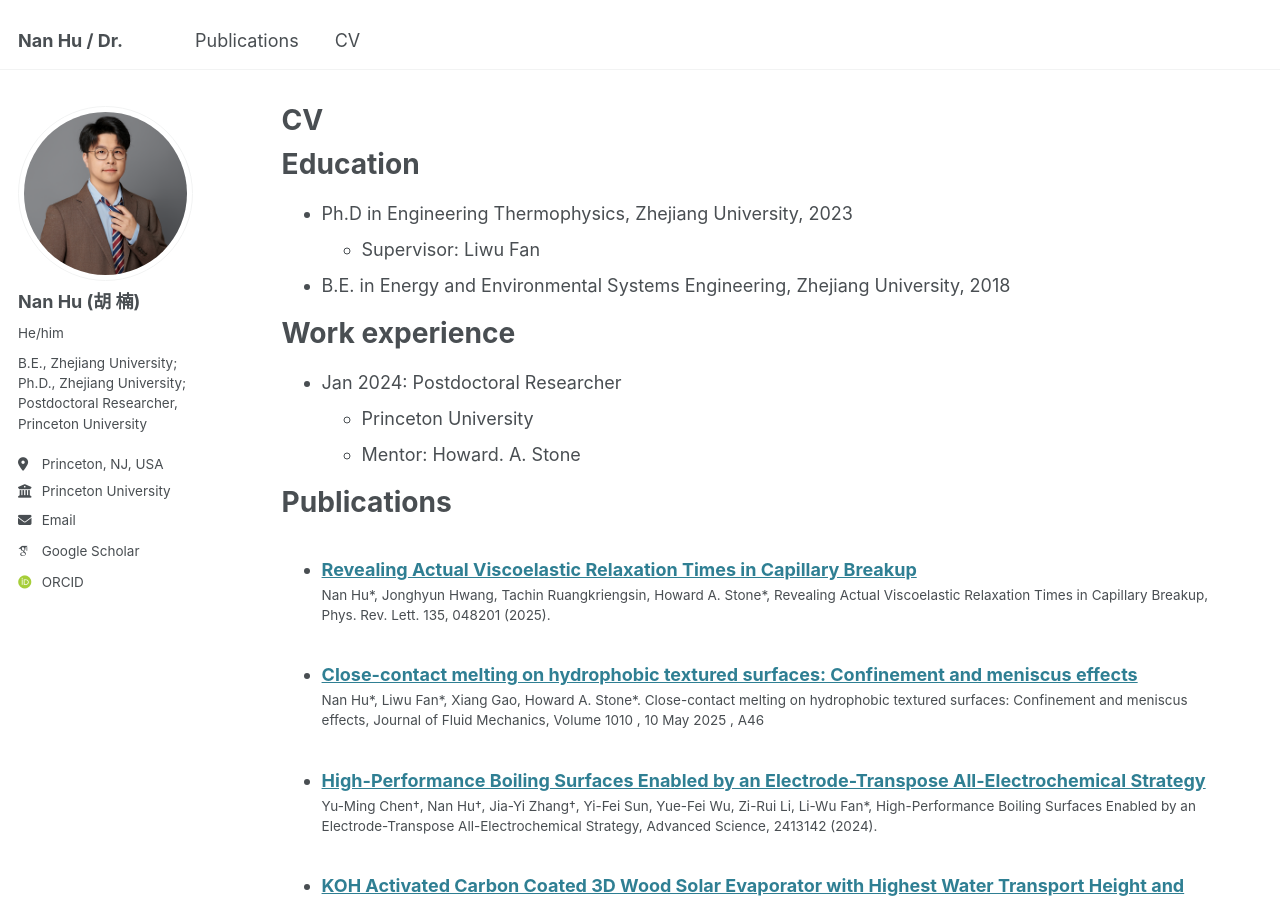
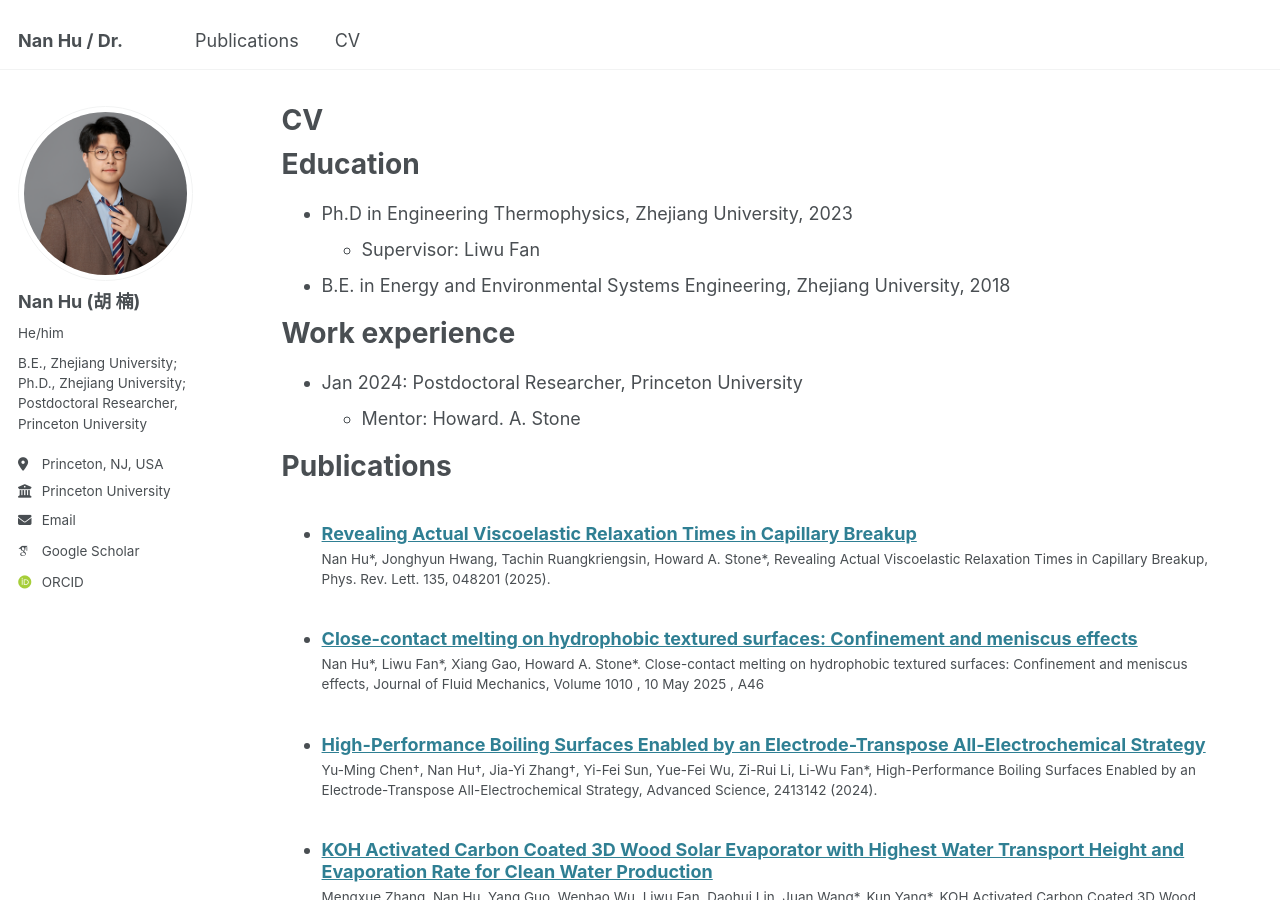
Before and after one commit to princetonNanHu/Nan, a Jekyll site: the page built from _pages/cv.md, in a window 1280 px wide and 900 px high. Built offline with Jekyll 4.4.1, drawn with Linux system fonts in a browser that asks for light colours; some web fonts are replaced.

Commit message:
Update cv.md

```diff
--- a/_pages/cv.md
+++ b/_pages/cv.md
@@ -17,8 +17,7 @@ Education
 
 Work experience
 ======
-* Jan 2024: Postdoctoral Researcher
-  * Princeton University
+* Jan 2024: Postdoctoral Researcher, Princeton University
   * Mentor: Howard. A. Stone
 
 
```
